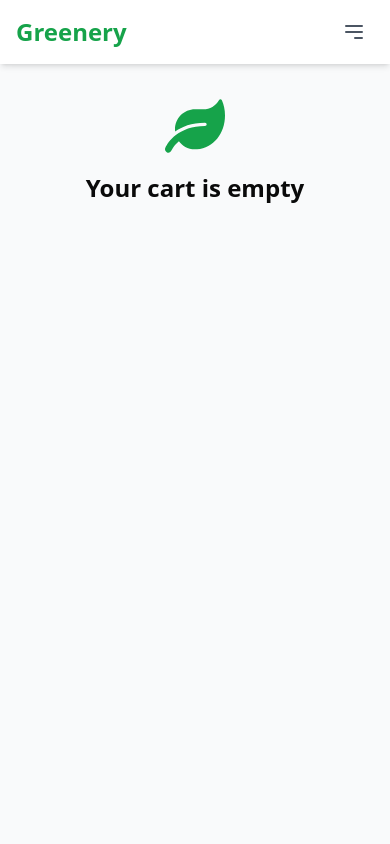
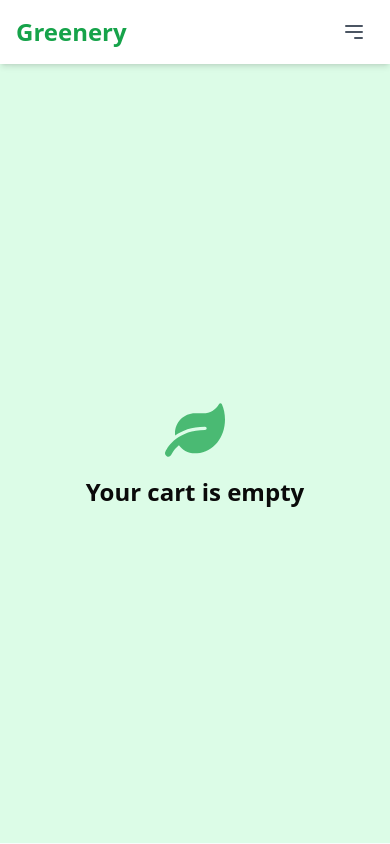
Before and after one commit to morshed33/greenery-client, a React (Vite) app: page /cart in a window 390 px wide. Built offline with nearby package versions, Linux system fonts and the light colour scheme.

Commit message:
responsiveness and ui enhancement

```diff
--- a/src/App.tsx
+++ b/src/App.tsx
@@ -25,7 +25,7 @@ const ScrollToTop = () => {
 
 function App() {
   return (
-    <div className="min-h-screen max-w-7xl mx-auto bg-gray-50 relative">
+    <div className="min-h-screen  mx-auto bg-gray-50 relative">
       <Router>
         <ScrollToTop />
         <NavBar />
--- a/src/components/LandingPage/ProductList.tsx
+++ b/src/components/LandingPage/ProductList.tsx
@@ -95,7 +95,7 @@ const ProductList: React.FC = () => {
   const totalPages = Math.ceil(totalProducts / limit);
 
   return (
-    <div className="p-6 bg-green-50 min-h-screen">
+    <div className="p-6 bg-green-100 px-4 sm:px-10 md:px-20 ">
       <SectionHead
         title="All Plants."
         description="Plant your garden with ease"
--- a/src/components/common/NavBar.tsx
+++ b/src/components/common/NavBar.tsx
@@ -9,7 +9,7 @@ const NavBar: FC = () => {
   };
 
   return (
-    <nav className="bg-white shadow-md fixed top-0 left-0 right-0 z-50 max-w-7xl mx-auto px-4 sm:px-6 lg:px-8">
+    <nav className="bg-white shadow-md fixed top-0 left-0 right-0 z-50 mx-auto px-4 sm:px-6 lg:px-8">
       <div className=" ">
         <div className="flex justify-between h-16 items-center">
           {/* Logo Section */}
--- a/src/pages/CartPage.tsx
+++ b/src/pages/CartPage.tsx
@@ -52,8 +52,8 @@ const CartPage: React.FC = () => {
 
   if (cartItems.length === 0) {
     return (
-      <div className="text-center mt-8">
-        <FaLeaf className="text-green-600 text-6xl mx-auto mb-4" />
+      <div className=" bg-green-100 text-center h-[calc(100dvh-65px)] flex flex-col items-center justify-center">
+        <FaLeaf className="text-green-600 text-6xl mx-auto mb-4 animate-pulse" />
         <h2 className="text-2xl font-bold">Your cart is empty</h2>
       </div>
     );
```
